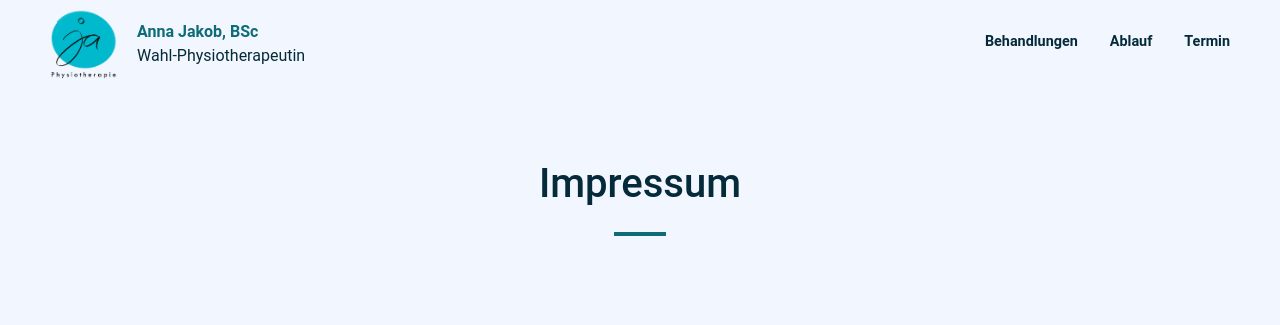
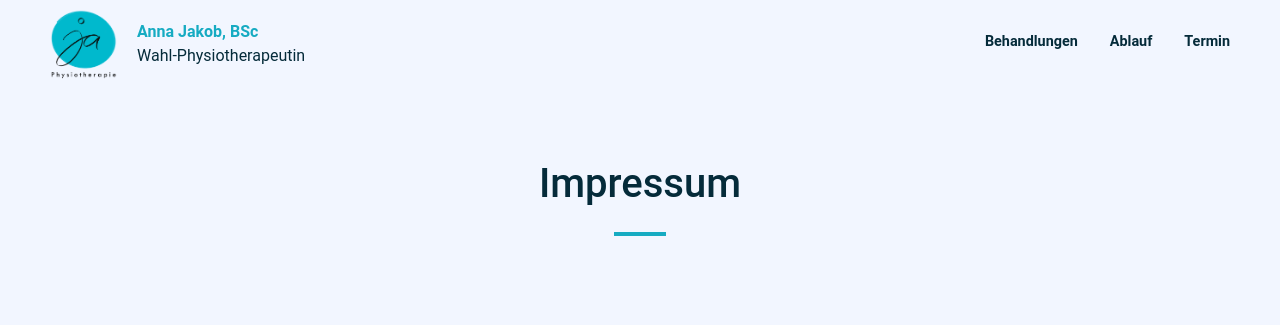
Before and after one commit to paulzwoelfer/annajakob-physio.github.io, a Jekyll site: the page built from imprint.md, in a window 1280 px wide. Shown: the top 325 px of the page. Built offline with Jekyll 4.4.1, drawn with Linux system fonts in a browser that asks for light colours.

Commit message:
update color

```diff
--- a/_sass/physio/_variables.scss
+++ b/_sass/physio/_variables.scss
@@ -26,7 +26,7 @@ $purple: hsl(271, 100%, 71%) !default;
 $red: hsl(348, 86%, 61%) !default;
 
 $primary: #f5e3cf;
-$secondary: #0e6c77;
+$secondary: #16abc2;
 $tertiary: #052b3a;
 $grey-lightest: #f6f6f6;
 $grey-dark: #586373;
```
